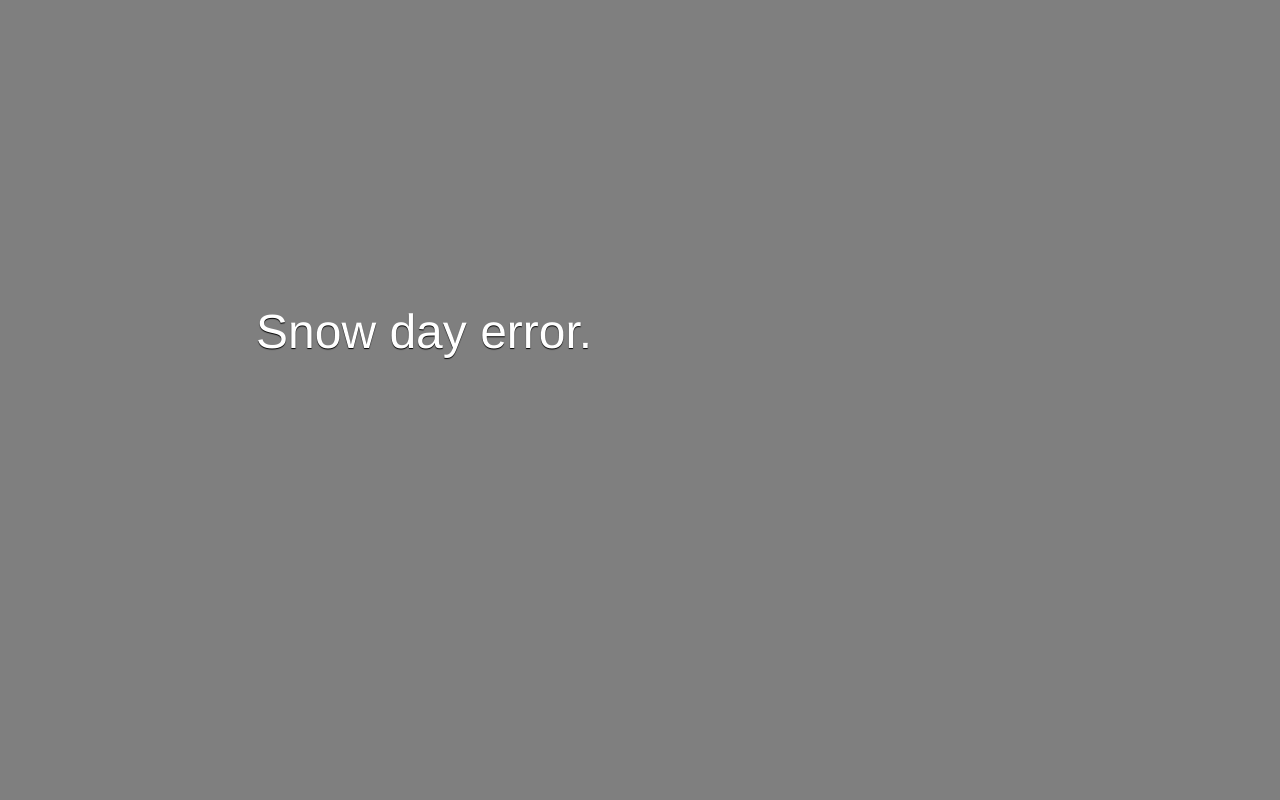
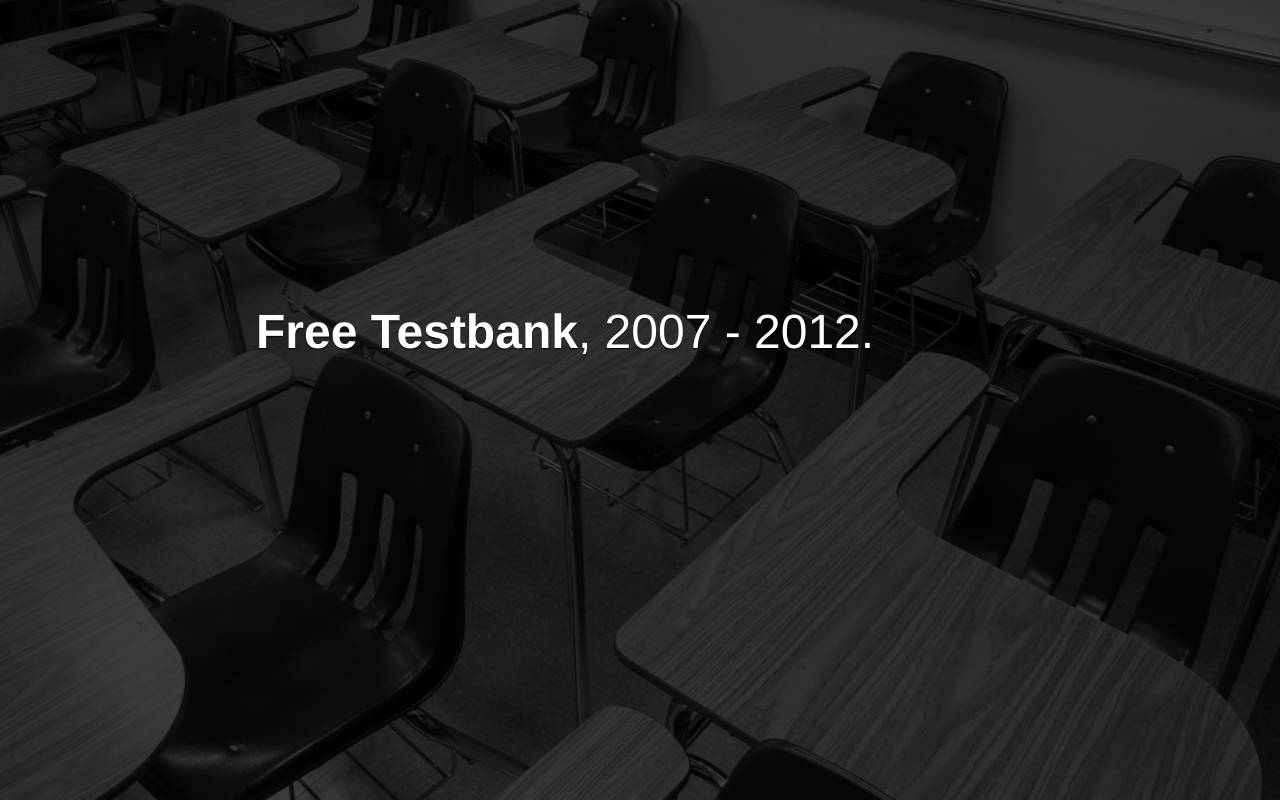
Before and after one commit to alexbaldwin/error, a plain HTML site: page index.html in a window 1280 px wide. Drawn offline with Linux system fonts and the light colour scheme.

Commit message:
free testbank example

```diff
--- a/index.html
+++ b/index.html
@@ -6,8 +6,8 @@
     <head>
         <meta charset="utf-8">
         <meta http-equiv="X-UA-Compatible" content="IE=edge,chrome=1">
-        <title>Error</title>
-        <meta name="description" content="">
+        <title>Free Testbank</title>
+        <meta name="description" content="College exams, essays, and course notes | Free Testbank">
         <meta name="viewport" content="width=device-width">
 
         <!-- Place favicon.ico and apple-touch-icon.png in the root directory -->
@@ -527,7 +527,7 @@
              */
 
              body {
-                background:url(img/snow-day.gif) no-repeat center center fixed;
+                background:url(img/class-is-out.jpg) no-repeat center center fixed;
                 -webkit-background-size: cover;
                 -moz-background-size: cover;
                 -o-background-size: cover;
@@ -621,7 +621,7 @@
 
         <!-- Add your site or application content here -->
         <article>
-            <p>Snow day error.</p>
+            <p><strong>Free Testbank</strong>, 2007 - 2012.</p>
         </article>
 
         <!-- Google Analytics: change UA-XXXXX-X to be your site's ID. -->
```
Also changed, not shown: 1 other file.
